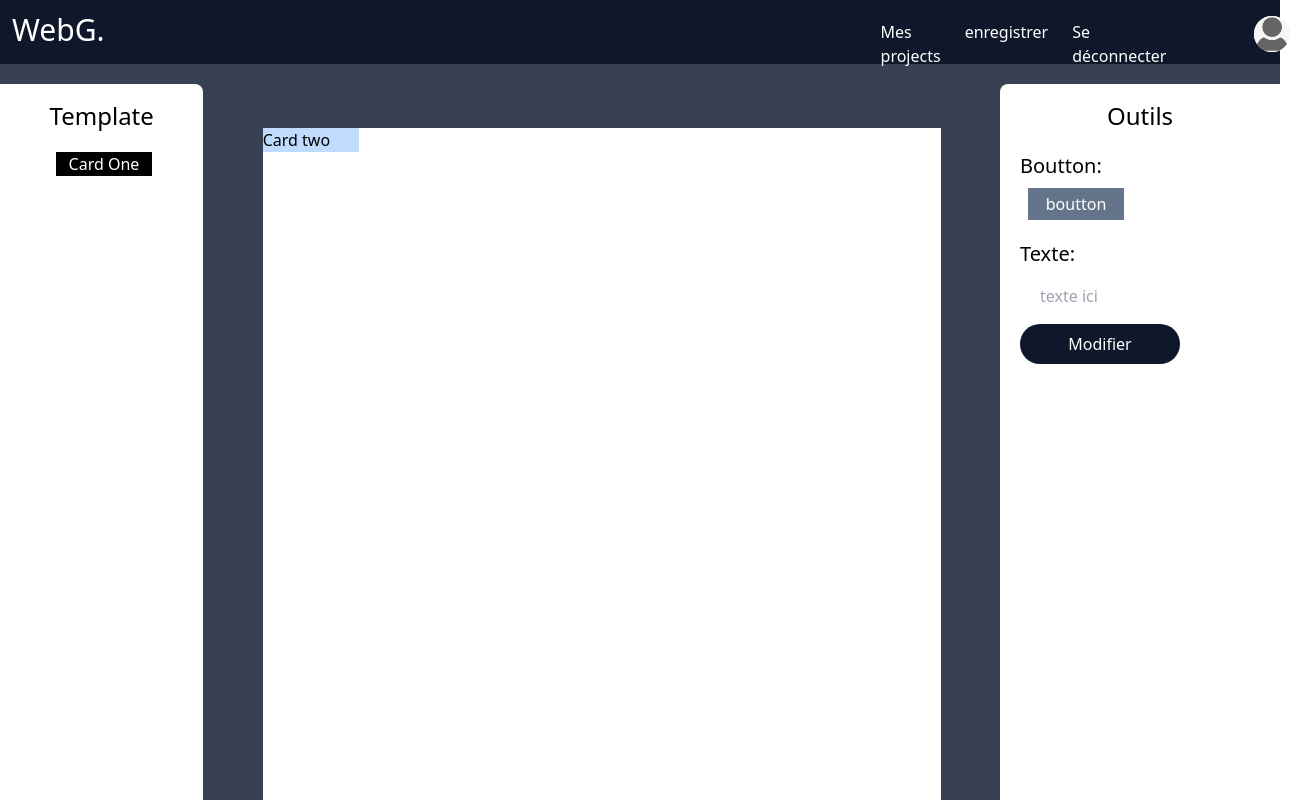
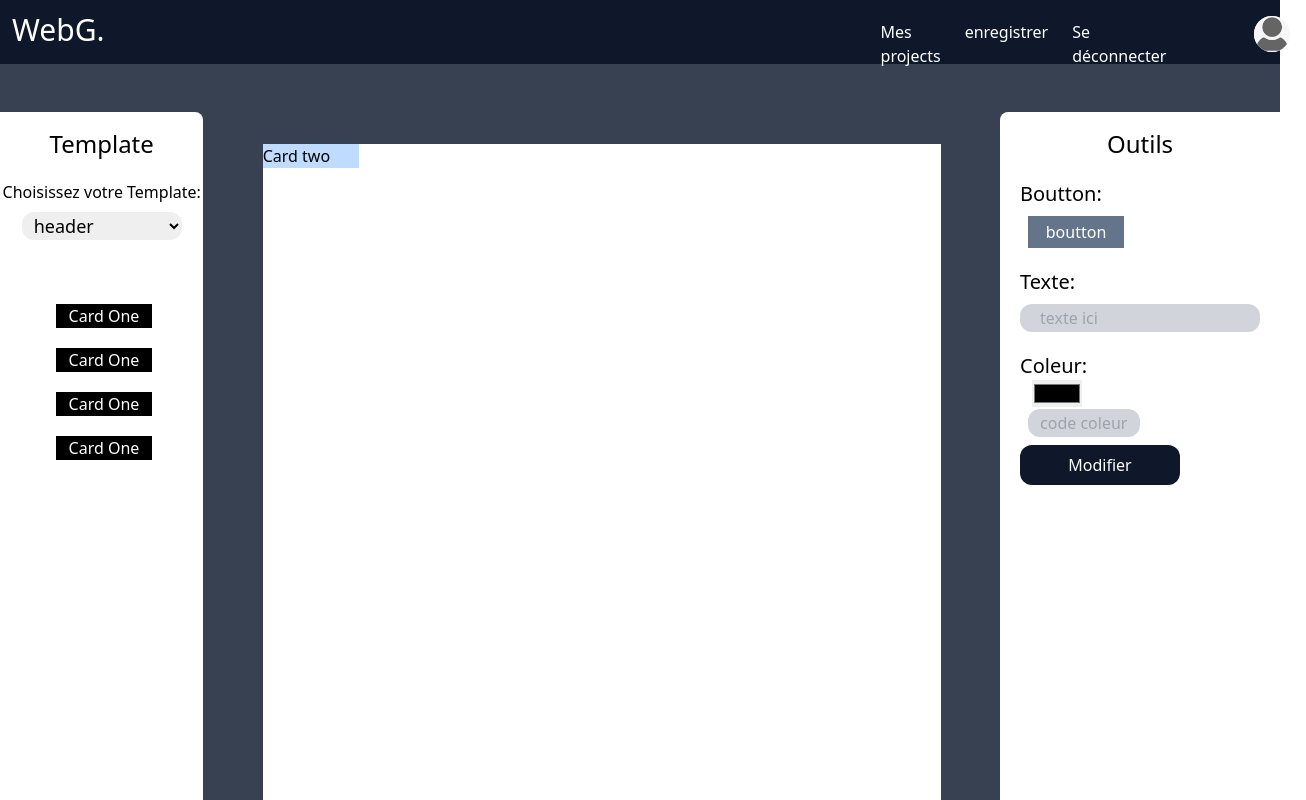
Before and after one commit to Kanel04/WebGenerator, a React (Vite) app: page /primary in a window 1280 px wide. Shown: the top 800 px of the page, 1306 px wide, since content can reach past the window. Built offline with nearby package versions, Linux system fonts and the light colour scheme.

Commit message:
index html and primary modified

```diff
--- a/index.html
+++ b/index.html
@@ -2,7 +2,7 @@
 <html lang="en">
   <head>
     <meta charset="UTF-8" />
-    <link rel="icon" type="image/svg+xml" href="/src/favicon.svg" />
+    <link rel="icon" type="image/svg+xml" href="/src/assets/images/logo.webp" />
     <meta name="viewport" content="width=device-width, initial-scale=1.0" />
     <title>WebGenerator</title>
   </head>
--- a/src/pages/Primary/index.jsx
+++ b/src/pages/Primary/index.jsx
@@ -16,7 +16,7 @@ const PrimaryPage = () => {
 
             <div className="">
                 <div className='bg-gray-700 h-screen flex flex-col'>
-                        <div className="bg-slate-900 h-16  flex flex-row">
+                    <div className="bg-slate-900 h-16 fixed w-screen flex flex-row">
 
                         <h1 className="text-3xl  text-white ml-3 py-3">WebG.</h1>
                         <div className='ml-60 pl-60'></div>
@@ -45,22 +45,44 @@ const PrimaryPage = () => {
                         </LinkButton>
                     </div>
                     <div className='flex flex-row'>
-                        <div className='mt-5 bg-white rounded-r-lg text-center h-screen  w-96'>
+                        <div className='mt-28 bg-white rounded-r-lg text-center h-screen  w-96'>
                             <h1 className="text-2xl mt-4">Template</h1>
+                            <div className="mt-5">
+                                <label for="template" >Choisissez votre Template:</label>
 
-                              <Board id="board-1" className="mt-5">
-                            <Card id="card-1" className="text-white ml-14 bg-black w-24 cursor-pointer" >
+                                <select name="template" id="template" className="w-40  mt-2 text-lg px-2 h-7 rounded-xl">
+                                    <option value="header">header</option>
+                                    <option value="navbar">navbar</option>
+                                    <option value="sidebar">sidebar</option>
+                                    <option value="article">article</option>
+                                    <option value="CTA">CTA</option>
+                                    <option value="root">root</option>
+                                    <option value="footer">footer</option>
+                                </select>
+                            </div>
+
+                            <Board id="board-1" className="mt-16">
+                                <Card id="card-1" className="text-white ml-14 bg-black w-24 cursor-pointer mt-5" >
+                                    Card One
+                                </Card>
+                                <Card id="card-1" className="text-white ml-14 bg-black w-24 cursor-pointer mt-5" >
+                                    Card One
+                                </Card>
+                                <Card id="card-1" className="text-white ml-14 bg-black w-24 cursor-pointer mt-5" >
+                                    Card One
+                                </Card>
+                                <Card id="card-1" className="text-white ml-14 bg-black w-24 cursor-pointer mt-5" >
                                     Card One
                                 </Card>
                             </Board></div>
                         <div className='bg-gray-700 w-28'></div>
-                    <Board id="board-2" className=" bg-white  mt-16  w-screen items-center h-screen">
+                        <Board id="board-2" className=" bg-white  mt-36  w-screen items-center h-screen">
                             <Card id="card-2" className="bg-blue-200 w-24 cursor-pointer"  >
                                 <p>Card two</p>
                             </Card>
                         </Board>
                         <div className='bg-gray-700 w-28'></div>
-                        <div className='mt-5 bg-white rounded-l-lg  h-screen  w-96'>
+                        <div className='mt-28 bg-white rounded-l-lg  h-screen  w-96'>
                             <h1 className='text-2xl text-center mt-4'>Outils</h1>
                             <h1 className='text-xl ml-5 mt-5'>Boutton:</h1>
                             <Board id='tols' className='ml-5'>
@@ -69,10 +91,19 @@ const PrimaryPage = () => {
                                 </Card>
                                 <div className='mt-5 pr-5'>
                                     <h1 className='text-xl'>Texte:</h1>
-                                    <input type="text" placeholder='texte ici' className=' mt-2 w-60 h-10 px-5 rounded-3xl' />
-                                    <button className='mt-2 bg-slate-900 w-40 h-10 text-white rounded-full ml-15'>Modifier</button>
+                                    <input type="text" placeholder='texte ici' className='bg-gray-300 mt-2 w-60 h-7 px-5 rounded-xl' />
+
+                                </div>
+                                <div className="mt-5 flex flex-col">
+                                    <h1 className="text-xl">Coleur:</h1>
+                                    <div className='ml-3  '>
+                                        <input type="color" className="cursor-pointer " id='colorInputColor' />
                                     </div>
 
+                                    <input type="text" placeholder="code coleur" id='colorInputText' className="ml-2 bg-gray-300 rounded-xl w-28 h-7 px-3"/>
+
+                                </div>
+                                <button className='mt-2 bg-slate-900 w-40 h-10 text-white rounded-xl ml-15'>Modifier</button>
                             </Board>
 
                         </div>
```
Also changed, not shown: src/assets/images/logo.webp (added), src/assets/images/web-design-best-practices.jpg (deleted). Lines whose indentation alone changed are shown as unchanged.
